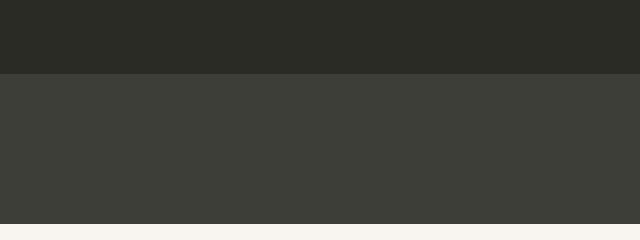
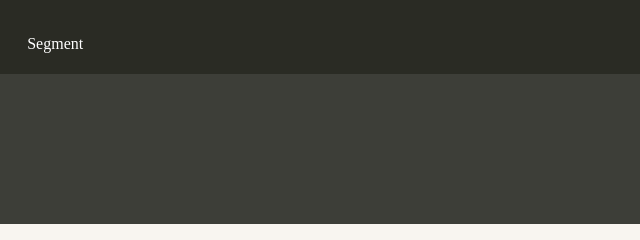
Before and after one commit to kswilster/segment-style, a plain HTML site: page index.html in a window 1280 px wide. Shown: the top 240 px of the page, 0-640 px from the left. Drawn offline with Linux system fonts and the light colour scheme.

Commit message:
attempt to style header

```diff
--- a/index.html
+++ b/index.html
@@ -4,6 +4,9 @@
   </head>
   <body>
     <section class="nav">
+      <div class="nav-inner">
+        <p class="nav-inner__title">Segment</p>
+      </div>
     </section>
     <section class="mid">
     </section>
--- a/sass/main.scss
+++ b/sass/main.scss
@@ -13,6 +13,15 @@ body {
   background-color: #2a2b24;
 }
 
+.nav-inner {
+  margin: 0 auto;
+  padding: 1.2em 1.4em 1.3em 1.7em;
+}
+
+.nav-inner__title {
+  color: white;
+}
+
 .mid {
   height: 150px;
   background-color: #3D3E38;
```
Also changed, not shown: stylesheets/main.css.
